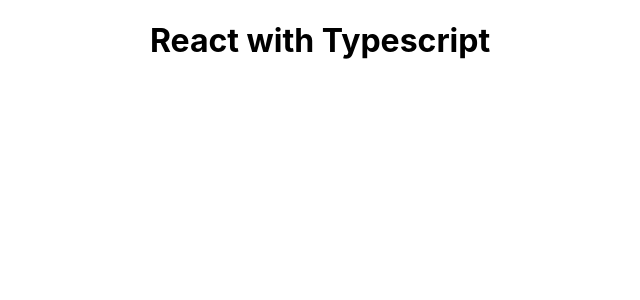
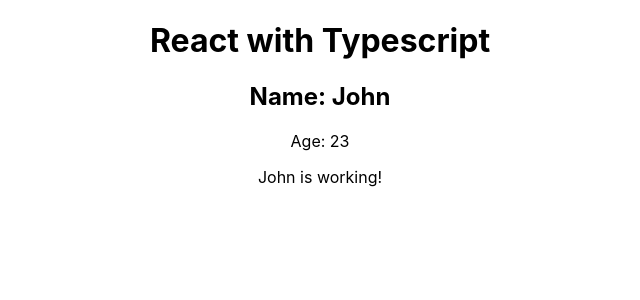
Before and after one commit to mmartins23/react-do-zero-a-maestria, a React (Create React App) app in the folder 11- React TypeScript/my-app-ts/: page / in a window 1280 px wide. Shown: the top 300 px of the page, without its empty margins (320-960 px from the left). Built offline with nearby package versions, Linux system fonts and the light colour scheme; the HTML template or start-up script is replaced by a standard one.

Commit message:
Variables in React

```diff
--- a/11- React TypeScript/my-app-ts/src/App.tsx
+++ b/11- React TypeScript/my-app-ts/src/App.tsx
@@ -1,10 +1,19 @@
-import React from 'react';
 import './App.css';
 
 function App() {
+  // 1- Variables in TS
+  const name = 'John';
+  const age = 23;
+  const isWorking = true;
+
+
   return (
     <div className="App">
       <h1>React with Typescript</h1>
+      {/* 1- Variables */}
+      <h2>Name: {name}</h2>
+      <p>Age: {age}</p>
+      <p>{isWorking && <p>{name} is working!</p>}</p>
     </div>
   );
 }
```
Also changed, not shown: 2 other files (tests, documents, lock files or other folders).
